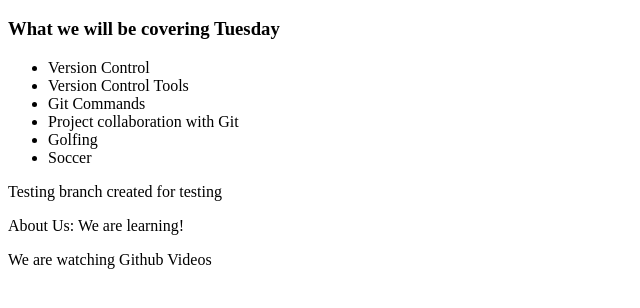
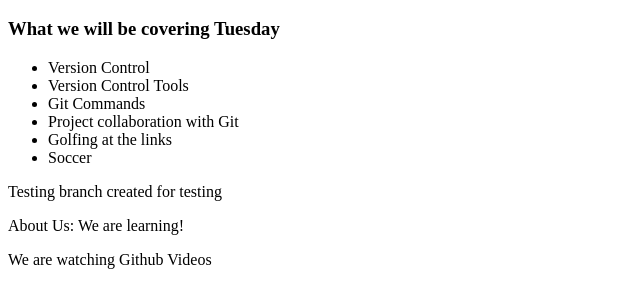
Before and after one commit to SolutiaMR/Solutia-GitTraining, a plain HTML site: page index.html in a window 1280 px wide. Shown: the part 48-356 px from the top of the page, without its empty margins (0-640 px from the left). Drawn offline with Linux system fonts and the light colour scheme.

Commit message:
change golfing list item

```diff
--- a/index.html
+++ b/index.html
@@ -10,7 +10,7 @@
 <li>Version Control Tools</li>
 <li>Git Commands</li>
 <li>Project collaboration with Git</li>
-<li>Golfing</li>
+<li>Golfing at the links</li>
 <li>Soccer</li>
 </ul>
 <p>Testing branch created for testing</p>
```
